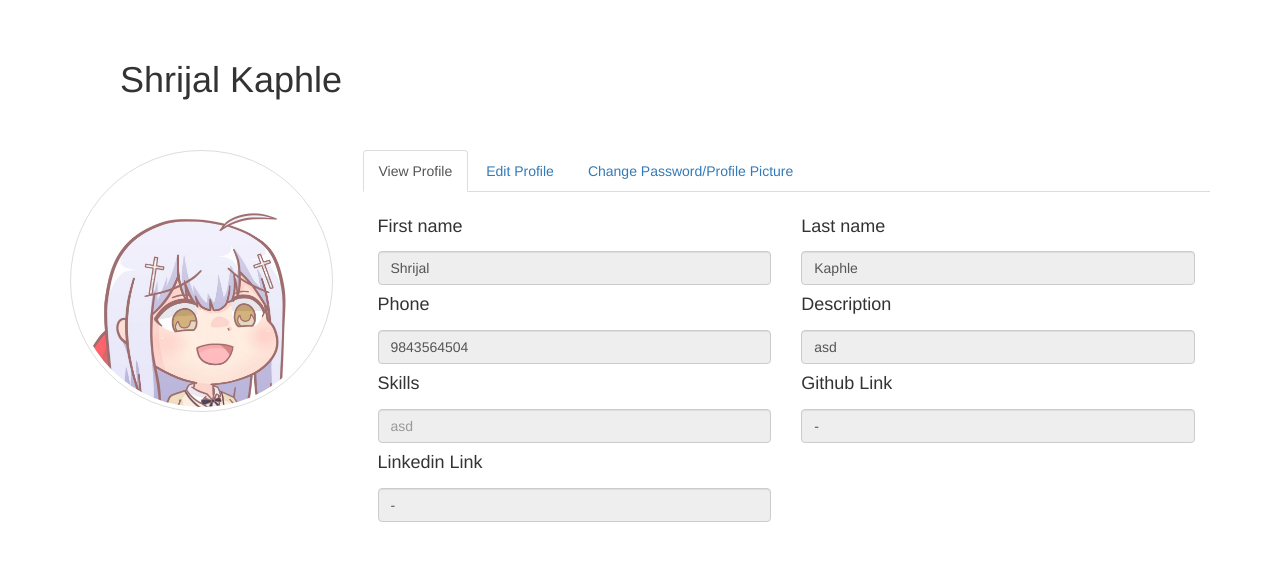
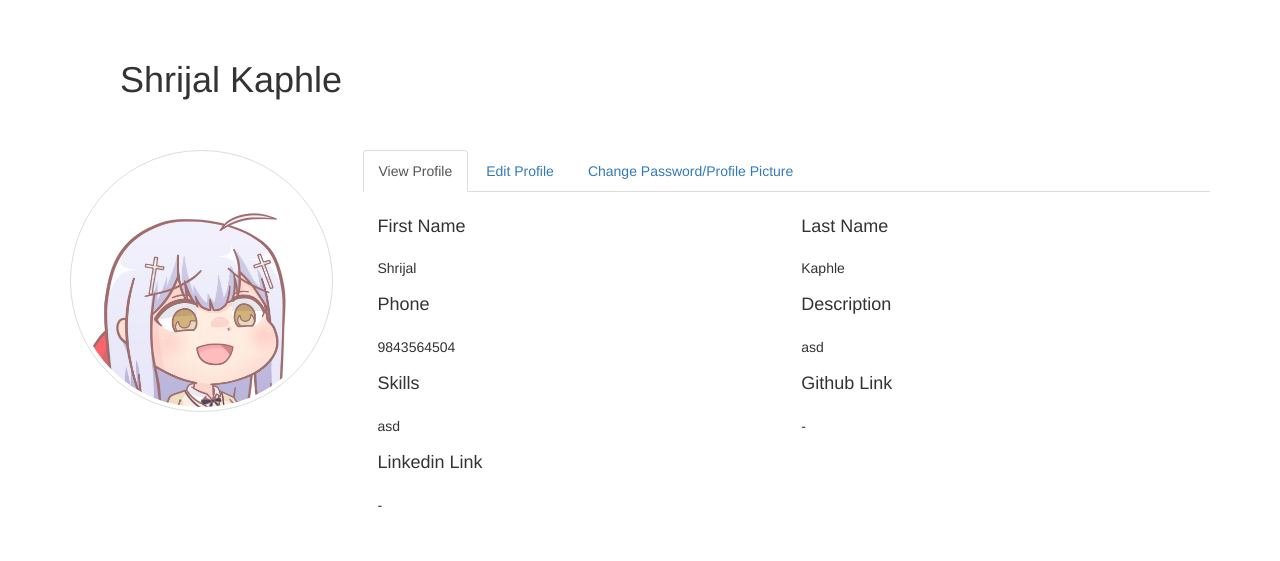
Before and after one commit to shrijalkaphle/DevEnterMatch, a PHP site: page /profile.php?id=4 in a window 1280 px wide. Shown: the part 51-612 px from the top of the page. Run offline with PHP 8.4, Linux system fonts and the light colour scheme; a user stored in the database is signed in; data comes from the database, SQL or seed files in the repository; some web fonts are replaced.

Commit message:
commiting

```diff
--- a/css/style.css
+++ b/css/style.css
@@ -44,3 +44,6 @@ a:hover {
 	margin-right: -10px;
 	padding-top: 15px;
 }
+.no-border {
+	border: 0;
+}
--- a/index.php
+++ b/index.php
@@ -3,6 +3,7 @@
   $title = "Home";
   include 'layout/header.php';
 
+  $msg = NULL;
   $msg = $_GET['msg'];
 
   if ($msg != NULL) {
--- a/login.php
+++ b/login.php
@@ -5,7 +5,7 @@
 	$msg = $_GET['msg'];
 	$error = NULL;
 	if (isset($_SESSION['name'])) {
-		echo "<script>window.location.replace('index.php?msg=$msg');</script>";
+		echo "<script>window.location.replace('index.php');</script>";
 	}
 	if (!isset($_SESSION['name'])) {
 		$error = $msg;
--- a/profile.php
+++ b/profile.php
@@ -136,50 +136,57 @@
 
                       <div class="form-group">
                         <div class="col-xs-6">
-                            <label for="first_name"><h4>First name</h4></label>
-                            <input type="text" class="form-control" name="first_name" id="first_name" value="<?php echo($row['fname'])?>" disabled>
+                            <label for="first_name"><h4>First Name</h4></label>
+                            <p class="form-control-static"><?php echo($row['fname'])?></p>
+                            <!--<input type="text" class="form-control no-border" name="first_name" id="first_name" value="<?php echo($row['fname'])?>" > -->
                         </div>
                       </div>
 
                       <div class="form-group">
                         <div class="col-xs-6">
-                          <label for="last_name"><h4>Last name</h4></label>
-                          <input type="text" class="form-control" name="last_name" id="last_name" value="<?php echo($row['lname'])?>" disabled>
+                          <label for="last_name"><h4>Last Name</h4></label>
+                          <p class="form-control-static"><?php echo($row['lname'])?></p>
+                          <!--<input type="text" class="form-control no-border" name="last_name" id="last_name" value="<?php echo($row['lname'])?>" disabled> -->
                         </div>
                       </div>
 
                       <div class="form-group">
                         <div class="col-xs-6">
                           <label for="phone"><h4>Phone</h4></label>
-                          <input type="text" class="form-control" name="phone" id="phone" value="<?php echo($row['phone'])?>" disabled>
+                          <p class="form-control-static"><?php echo($row['phone'])?></p>
+                          <!--<input type="text" class="form-control no-border" name="phone" id="phone" value="<?php echo($row['phone'])?>" disabled> -->
                         </div>
                       </div>
 
                       <div class="form-group">
                         <div class="col-xs-6">
                           <label for="description"><h4>Description</h4></label>
-                          <input type="text" class="form-control" id="description" value="<?php echo($row['description'])?>" disabled>
+                          <p class="form-control-static"><?php echo($row['description'])?></p>
+                          <!--<input type="text" class="form-control no-border" id="description" value="<?php echo($row['description'])?>" disabled> -->
                         </div>
                       </div>
 
                       <div class="form-group">
                         <div class="col-xs-6">
                           <label for="skill"><h4>Skills</h4></label>
-                          <input type="text" class="form-control" name="skill" id="skill" placeholder="<?php echo($row['skill'])?>" disabled>
+                          <p class="form-control-static"><?php echo($row['skill'])?></p>
+                          <!--<input type="text" class="form-control no-border" name="skill" id="skill" placeholder="<?php echo($row['skill'])?>" disabled> -->
                         </div>
                       </div>
 
                       <div class="form-group">
                         <div class="col-xs-6">
                           <label for="github"><h4>Github Link</h4></label>
-                          <input type="text" class="form-control" name="github" id="github" value="<?php echo($row['github'])?>" disabled>
+                          <p class="form-control-static"><?php echo($row['github'])?></p>
+                          <!--<input type="text" class="form-control no-border" name="github" id="github" value="<?php echo($row['github'])?>" disabled> -->
                         </div>
                       </div>
 
                       <div class="form-group">
                         <div class="col-xs-6">
                           <label for="linkedin"><h4>Linkedin Link</h4></label>
-                          <input type="text" class="form-control" name="linkedin" id="linkedin" value="<?php echo($row['linkedin'])?>" disabled>
+                          <p class="form-control-static"><?php echo($row['linkedin'])?></p>
+                          <!--<input type="text" class="form-control no-border" name="linkedin" id="linkedin" value="<?php echo($row['linkedin'])?>" disabled> -->
                         </div>
                       </div>
                 </form>
@@ -191,14 +198,14 @@
 
                       <div class="form-group">
                         <div class="col-xs-6">
-                            <label for="first_name"><h4>First name</h4></label>
+                            <label for="first_name"><h4>First Name</h4></label>
                             <input type="text" class="form-control" name="first_name" id="first_name" value="<?php echo($row['fname'])?>">
                         </div>
                       </div>
 
                       <div class="form-group">
                         <div class="col-xs-6">
-                          <label for="last_name"><h4>Last name</h4></label>
+                          <label for="last_name"><h4>Last Name</h4></label>
                           <input type="text" class="form-control" name="last_name" id="last_name" value="<?php echo($row['lname'])?>">
                         </div>
                       </div>
@@ -253,14 +260,14 @@
 
                   <div class="form-group">
                     <div class="col-xs-6">
-                        <label for="password"><h4>Password</h4></label>
+                        <label for="password"><h4>Old Password</h4></label>
                         <input type="password" class="form-control" name="pwd1" id="password" placeholder="Old Password" title="Enter Your Current Password.">
                     </div>
                   </div>
 
                   <div class="form-group">
                     <div class="col-xs-6">
-                      <label for="password2"><h4>Verify</h4></label>
+                      <label for="password2"><h4>New Password</h4></label>
                       <input type="password" class="form-control" name="pwd2" id="password2" placeholder="New Password" title="Enter Your New Password.">
                     </div>
                   </div>
```
